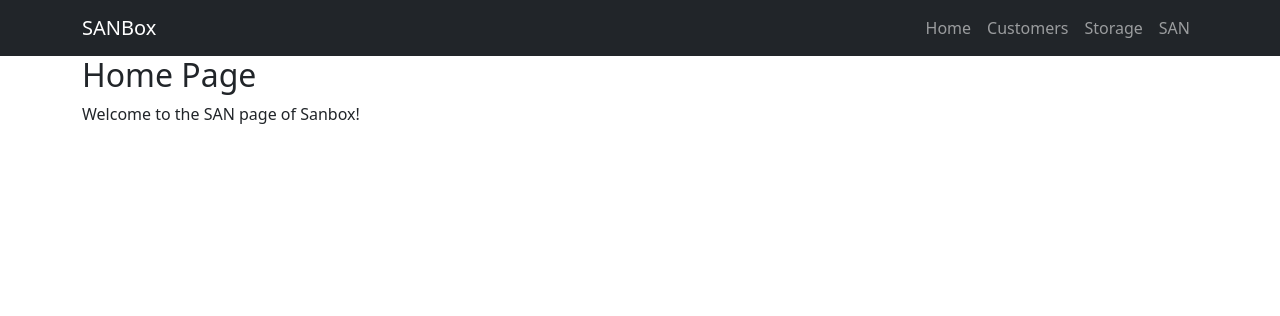
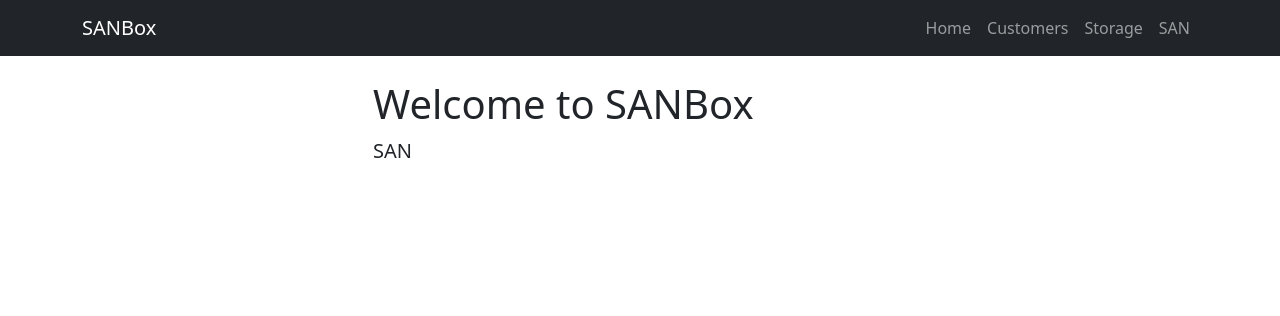
Before and after one commit to rickkoe/sanbox, a Django app: page /san/ in a window 1280 px wide. Shown: the top 316 px of the page. Run offline with Django 5.2, Linux system fonts and the light colour scheme.

Commit message:
Dev branch

```diff
--- a/core/templates/core/partials/header.html
+++ b/core/templates/core/partials/header.html
@@ -6,10 +6,10 @@
         </button>
         <div class="collapse navbar-collapse" id="navbarNav">
             <ul class="navbar-nav ms-auto">
-                <li class="nav-item"><a class="nav-link" href="#">Home</a></li>
-                <li class="nav-item"><a class="nav-link" href="#">Customers</a></li>
-                <li class="nav-item"><a class="nav-link" href="#">Storage</a></li>
-                <li class="nav-item"><a class="nav-link" href="#">SAN</a></li>
+                <li class="nav-item"><a class="nav-link" href="{% url 'core:index' %}">Home</a></li>
+                <li class="nav-item"><a class="nav-link" href="{% url 'customers:index' %}">Customers</a></li>
+                <li class="nav-item"><a class="nav-link" href="{% url 'storage:index' %}">Storage</a></li>
+                <li class="nav-item"><a class="nav-link" href="{% url 'san:index' %}">SAN</a></li>
             </ul>
         </div>
     </div>
--- a/san/templates/san/index.html
+++ b/san/templates/san/index.html
@@ -1,10 +1,16 @@
 {% extends 'core/partials/base.html' %}
 
-{% load static %}  <!-- Load static files -->
+{% block content %}
+<div class="container mt-4">
+    <div class="row">
+        <div class="col-md-3">
+            {% include 'core/partials/sidebar.html' %}
+        </div>
+        <div class="col-md-9">
+            <h1>Welcome to SANBox</h1>
+            <p class="lead">SAN</p>
 
-{% block content %}
-     <main>
-        <h2>Home Page</h2>
-        <p>Welcome to the SAN page of Sanbox!</p>
-    </main>
+        </div>
+    </div>
+</div>
 {% endblock %}
```
Also changed, not shown: customers/templates/customers/index.html (+12 -6 lines), storage/templates/storage/index.html.
